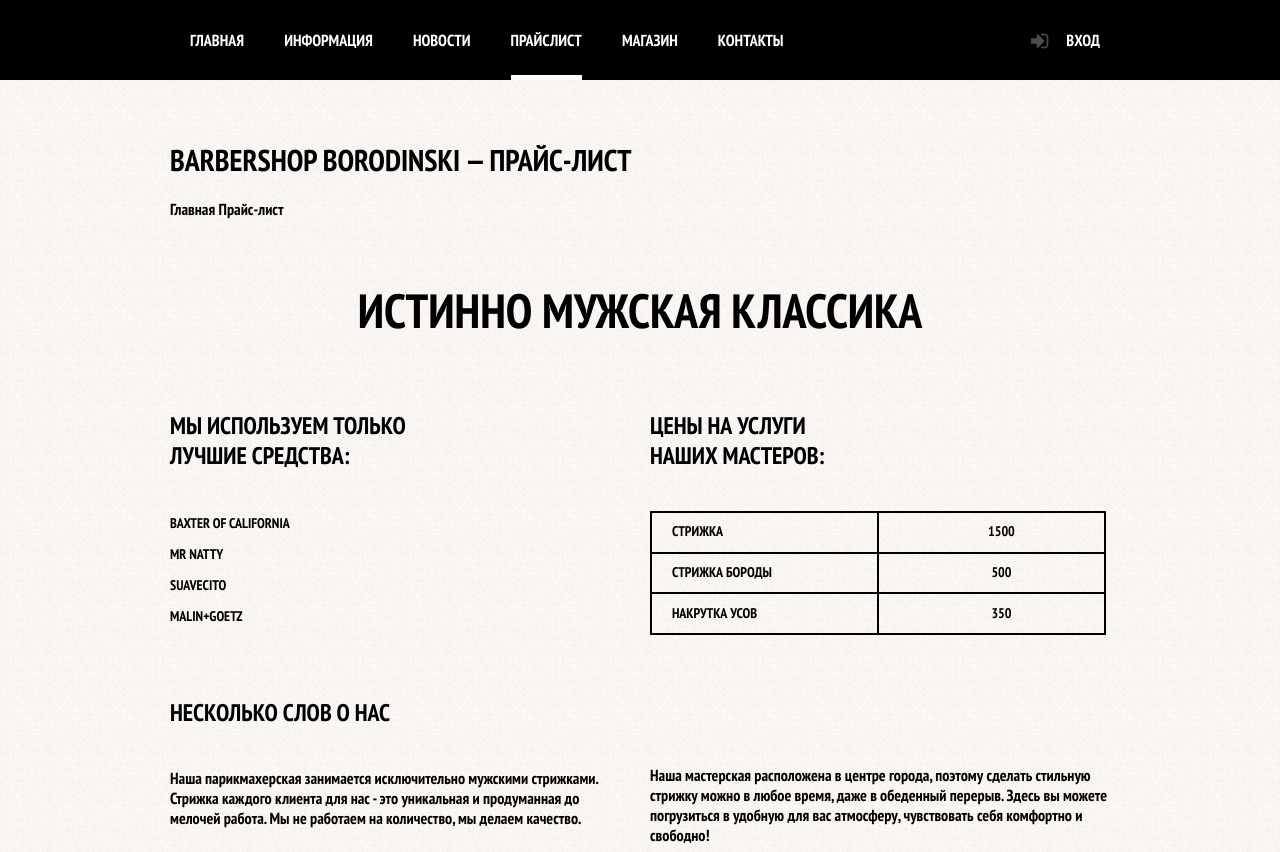
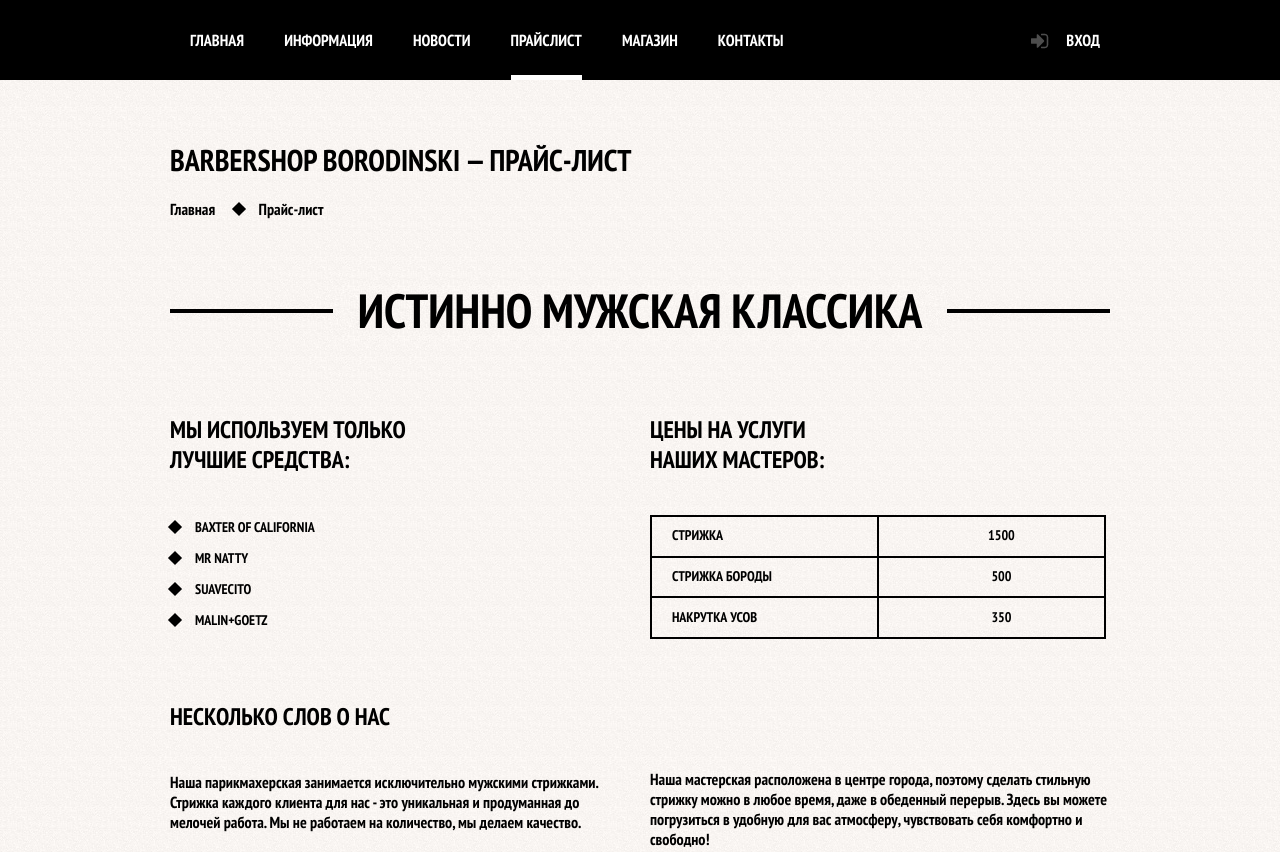
Before and after one commit to ru12k/Brabershop, a plain HTML site: page price-list.html in a window 1280 px wide. Shown: the top 852 px of the page. Drawn offline with Linux system fonts and the light colour scheme.

Commit message:
first release price page

```diff
--- a/main.css
+++ b/main.css
@@ -365,6 +365,39 @@ footer:after {
 
 .bread-crumbs li {
     display: inline-block;
+    position: relative;
+}
+
+.bread-crumbs li:last-child {
+    margin-left: 40px;
+}
+
+.bread-crumbs li:last-child::before, .inner-content-title li::before {
+    content: '';
+    position: absolute;
+    width: 10px;
+    height: 10px;
+    background: #000;
+    transform: rotate(45deg);
+    top: 50%;
+    margin-top: -5px;
+    left: -25px;
+}
+
+.inner-content-title ul {
+    list-style: none;
+    margin: 0;
+    padding: 0;
+}
+
+.inner-content-title li {
+    direction: block;
+    font-size: 14px;
+    text-transform: uppercase;
+    line-height: 24px;
+    margin-bottom: 7px;
+    margin-left: 25px;
+    position: relative;
 }
 
 .bread-crumbs ul{
@@ -397,13 +430,30 @@ footer:after {
     float: right;
     width: 460px;
 }
+.mega-title {
+    text-align: center;
+}
 
 .mega-title h2 {
     font-size: 3em;
     text-transform: uppercase;
+    margin: 0;
+    padding-right: 25px;
+    padding-left: 25px;
+    display: inline;
+    z-index: 2;
+    position: relative;
+    background: url(images/bg-section.jpg);
     text-align: center;
-    margin: 0;
-    padding: 0;
+}
+
+.mega-title::after {
+    content: '';
+    display: block;
+    border: 2px solid #000;
+    z-index: 1;
+    position: relative;
+    top: -2em;
 }
 
 .inner-column-table table {
@@ -435,17 +485,3 @@ footer:after {
     margin-bottom: 1.666em;
     margin-top: 2.91em;
 }
-
-.inner-content-title ul {
-    list-style: none;
-    margin: 0;
-    padding: 0;
-}
-
-.inner-content-title li {
-    direction: block;
-    font-size: 14px;
-    text-transform: uppercase;
-    line-height: 24px;
-    margin-bottom: 7px;
-}
```
